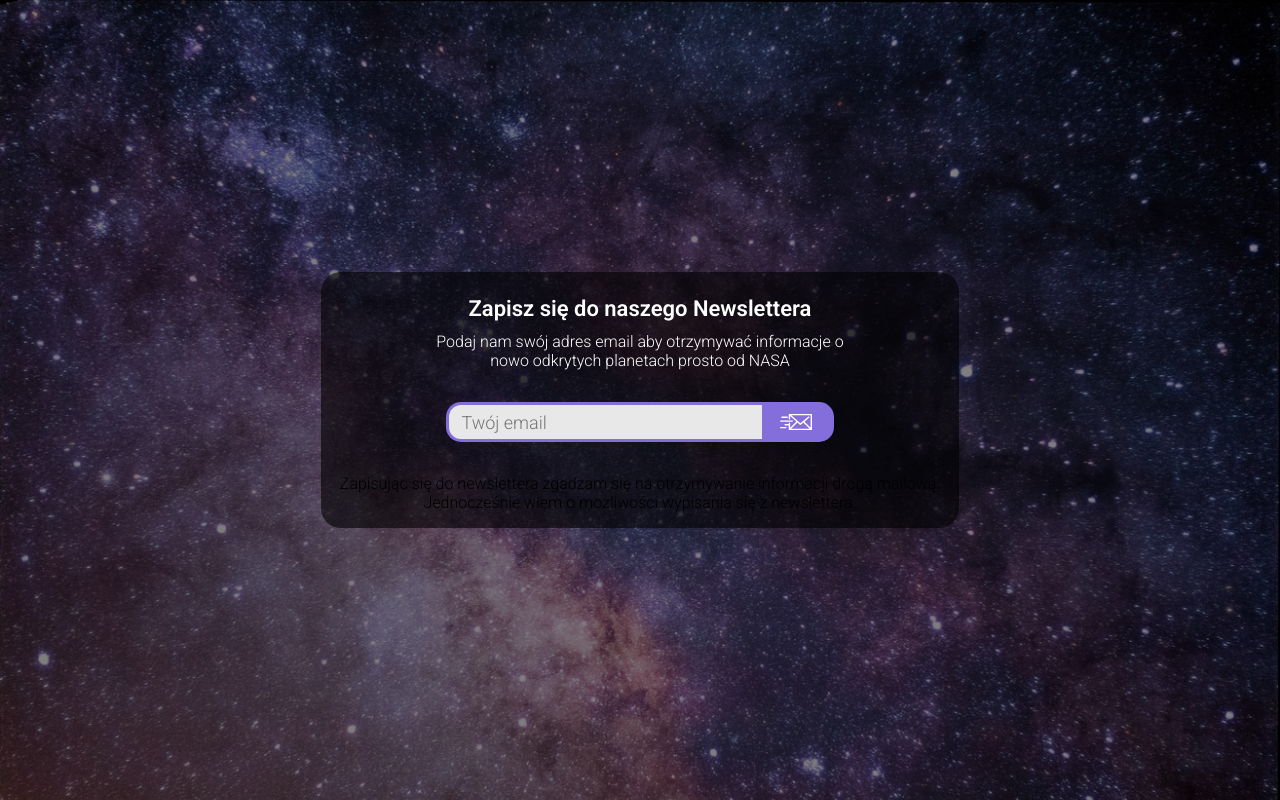
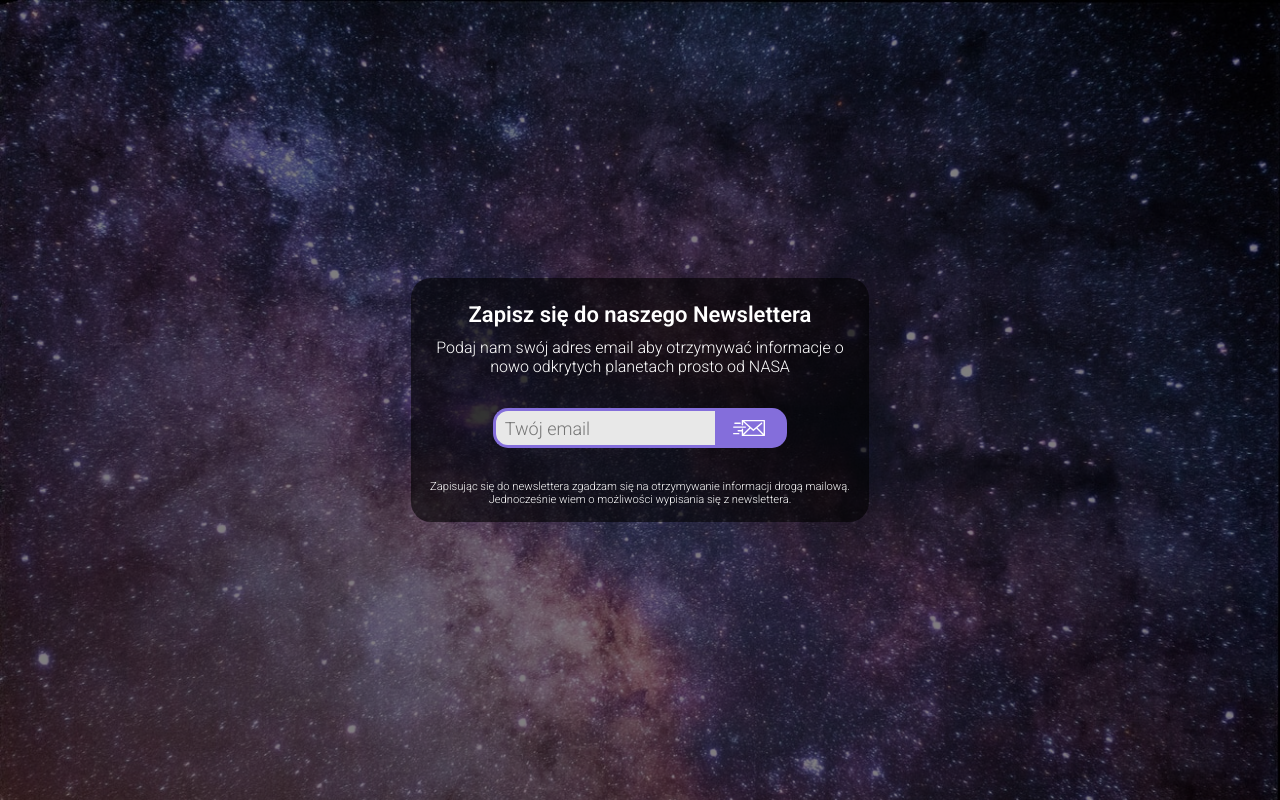
Before and after one commit to xionkh1234/NASAprogram, a Flask app: page / in a window 1280 px wide. Run offline with Flask 2, Linux system fonts and the light colour scheme; parts of the project's set-up code (start-up, migrations or seed data) failed here and were passed over.

Commit message:
Add files via upload

```diff
--- a/static/styles/styles.css
+++ b/static/styles/styles.css
@@ -99,3 +99,9 @@ input:focus {
   -webkit-box-shadow: 0 0 12px #846EDB !important;
   box-shadow: 0 0 12px #846EDB !important;
 }
+
+.rodo {
+  color: white;
+  font-weight: 100;
+  font-size: 0.7em;
+}
```
